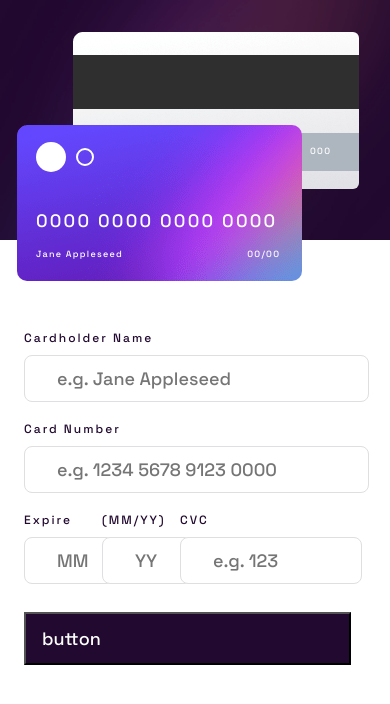
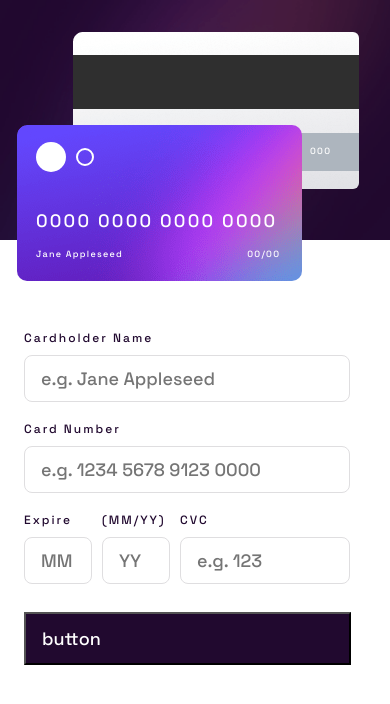
Before and after one commit to AzureCloud9/interactive-card-details-form, a plain HTML site: page index.html in a window 390 px wide. Drawn offline with Linux system fonts and the light colour scheme.

Commit message:
fixed bug for phone users

```diff
--- a/index.html
+++ b/index.html
@@ -2,13 +2,13 @@
 <html lang="en">
 <head>
   <meta charset="UTF-8">
-  <meta name="viewport" content="width=device-width, initial-scale=1.0"> <!-- displays site properly based on user's device -->
+  <meta name="viewport" content="width=device-width, initial-scale=1.0" content="telephone=no">
 
   <link rel="icon" type="image/png" sizes="32x32" href="./images/favicon-32x32.png">
 
   <title>Frontend Mentor | Interactive card details form</title>
   <link rel="stylesheet" href="./resource/style.css">
-  <!-- Feel free to remove these styles or customise in your own stylesheet 👍 -->
+
 
 </head>
 <body>
--- a/resource/style.css
+++ b/resource/style.css
@@ -171,7 +171,7 @@ label {
 
 #cfName, #cfNumber {
     height: 45px;
-    width: 327px;
+    width: 308px;
     border: 1px solid #DFDEE0;
     border-radius: 8px;
     margin-bottom: 20px;
@@ -196,8 +196,6 @@ input::placeholder {
     font-weight: 500;
     line-height: 23px;
     letter-spacing: 0px;
-    text-align: left;
-    padding-left: 16px;
 
 }
 
@@ -206,14 +204,14 @@ input::placeholder {
 
 #cfEXP, #cfMM {
     height: 45px;
-    width: 72px;
+    width: 50px;
     border-radius: 8px;
     border: 1px solid #DFDEE0;
 }
 
 #cfCVC {
     height: 45px;
-    width: 164px;
+    width: 152px;
     border-radius: 8px;
     border-radius: 8px;
     border: 1px solid #DFDEE0;
@@ -247,6 +245,4 @@ input::placeholder {
     justify-content: center;
     margin-top: 28px;
     cursor: pointer;
-
-
 }
```
